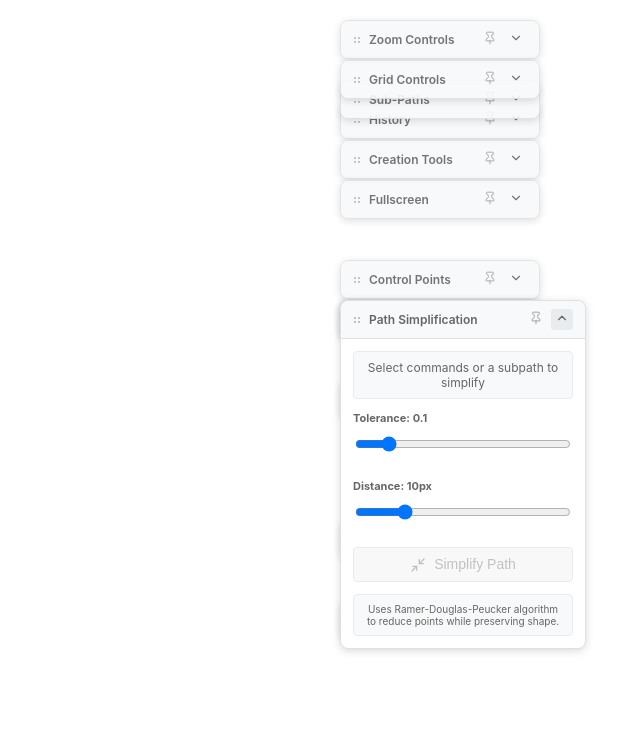
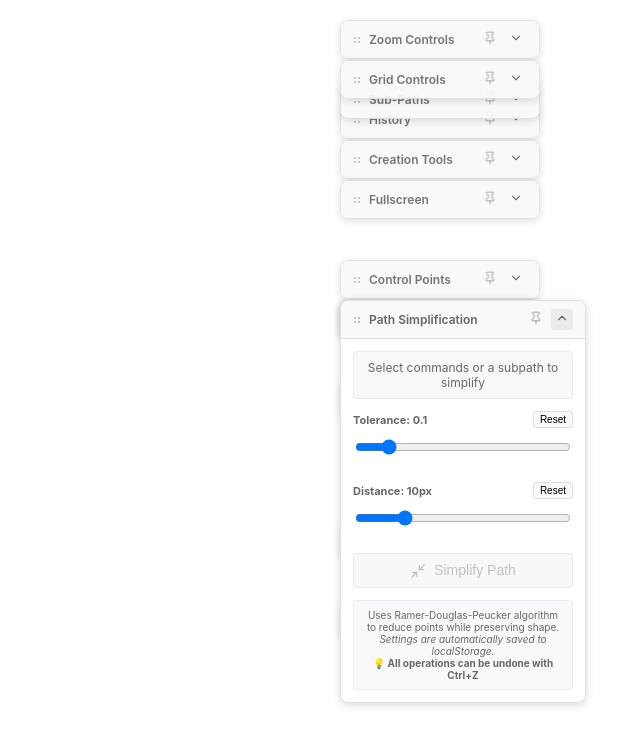
Before and after one commit to regalagram/sspe, a React (Vite) app: page / in a window 1280 px wide. Both pictures are taken after a click on the button 1162 px from the left and 319 px from the top of the page. Shown: the top 746 px of the page, without its empty margins (640-1280 px from the left). Built offline with nearby package versions, Linux system fonts and the light colour scheme; what path-data-parser would draw is missing.

Commit message:
feat: add localStorage persistence for tolerance and distance settings in path simplification and smoothing controls

```diff
--- a/src/plugins/path-simplification/PathSimplification.tsx
+++ b/src/plugins/path-simplification/PathSimplification.tsx
@@ -1,4 +1,4 @@
-import React, { useState } from 'react';
+import React, { useState, useEffect } from 'react';
 import { Plugin } from '../../core/PluginSystem';
 import { useEditorStore } from '../../store/editorStore';
 import { DraggablePanel } from '../../components/DraggablePanel';
@@ -10,17 +10,41 @@ import {
   generateSubpathString
 } from '../../utils/path-simplification-utils';
 
+// Custom hook for persistent state in localStorage
+const usePersistentState = <T,>(key: string, defaultValue: T): [T, (value: T) => void] => {
+  const [state, setState] = useState<T>(() => {
+    try {
+      const saved = localStorage.getItem(key);
+      return saved ? JSON.parse(saved) : defaultValue;
+    } catch {
+      return defaultValue;
+    }
+  });
+
+  const setPersistentState = (value: T) => {
+    setState(value);
+    try {
+      localStorage.setItem(key, JSON.stringify(value));
+    } catch (error) {
+      console.warn(`Failed to save ${key} to localStorage:`, error);
+    }
+  };
+
+  return [state, setPersistentState];
+};
+
 export const PathSimplificationControls: React.FC = () => {
   const {
     selection,
     paths,
     grid,
-    replaceSubPathCommands
+    replaceSubPathCommands,
+    pushToHistory
   } = useEditorStore();
 
-  // Tolerance settings for simplification
-  const [simplifyTolerance, setSimplifyTolerance] = useState(0.1);
-  const [simplifyDistance, setSimplifyDistance] = useState(10);
+  // Tolerance settings for simplification with localStorage persistence
+  const [simplifyTolerance, setSimplifyTolerance] = usePersistentState('pathSimplification.tolerance', 0.1);
+  const [simplifyDistance, setSimplifyDistance] = usePersistentState('pathSimplification.distance', 10);
 
   const { selectedCommands, selectedSubPaths } = selection;
 
@@ -60,6 +84,9 @@ export const PathSimplificationControls: React.FC = () => {
 
   const handleSimplify = () => {
     if (!canSimplify || !targetSubPath || !targetCommands || startIndex === undefined || endIndex === undefined) return;
+
+    // Save current state to history before making changes
+    pushToHistory();
 
     // CRITICAL: Commands are already sorted by path order (not selection order)
     // This guarantees that targetCommands[0] is the first command in the path sequence
@@ -190,9 +217,25 @@ export const PathSimplificationControls: React.FC = () => {
 
         {/* Tolerance Controls */}
         <div style={controlStyle}>
+          <div style={{ display: 'flex', justifyContent: 'space-between', alignItems: 'center' }}>
             <label style={labelStyle}>
               Tolerance: {simplifyTolerance}
             </label>
+            <button
+              onClick={() => setSimplifyTolerance(0.1)}
+              style={{
+                fontSize: '10px',
+                padding: '2px 6px',
+                border: '1px solid #ddd',
+                borderRadius: '3px',
+                background: '#f8f9fa',
+                cursor: 'pointer'
+              }}
+              title="Reset to default (0.1)"
+            >
+              Reset
+            </button>
+          </div>
           <input
             type="range"
             min="0.01"
@@ -205,9 +248,25 @@ export const PathSimplificationControls: React.FC = () => {
         </div>
 
         <div style={controlStyle}>
+          <div style={{ display: 'flex', justifyContent: 'space-between', alignItems: 'center' }}>
             <label style={labelStyle}>
               Distance: {simplifyDistance}px
             </label>
+            <button
+              onClick={() => setSimplifyDistance(10)}
+              style={{
+                fontSize: '10px',
+                padding: '2px 6px',
+                border: '1px solid #ddd',
+                borderRadius: '3px',
+                background: '#f8f9fa',
+                cursor: 'pointer'
+              }}
+              title="Reset to default (10px)"
+            >
+              Reset
+            </button>
+          </div>
           <input
             type="range"
             min="1"
@@ -223,7 +282,7 @@ export const PathSimplificationControls: React.FC = () => {
           onClick={handleSimplify}
           disabled={!canSimplify}
           style={buttonStyle}
-          title={canSimplify ? 'Simplify selected commands/subpath using Ramer-Douglas-Peucker algorithm' : 'Select 2+ commands in same subpath or one subpath'}
+          title={canSimplify ? 'Simplify selected commands/subpath using Ramer-Douglas-Peucker algorithm (Undoable with Ctrl+Z)' : 'Select 2+ commands in same subpath or one subpath'}
         >
           <Minimize2 size={16} style={{ marginRight: '8px', verticalAlign: 'middle' }} />
           Simplify Path
@@ -237,6 +296,10 @@ export const PathSimplificationControls: React.FC = () => {
 
         <div style={{ ...infoStyle, fontSize: '10px' }}>
           Uses Ramer-Douglas-Peucker algorithm to reduce points while preserving shape.
+          <br />
+          <em>Settings are automatically saved to localStorage.</em>
+          <br />
+          <strong>💡 All operations can be undone with Ctrl+Z</strong>
         </div>
       </div>
     </DraggablePanel>
--- a/src/plugins/path-smoothing/PathSmoothing.tsx
+++ b/src/plugins/path-smoothing/PathSmoothing.tsx
@@ -13,7 +13,8 @@ export const PathSmoothingControls: React.FC = () => {
     selection,
     paths,
     grid,
-    replaceSubPathCommands
+    replaceSubPathCommands,
+    pushToHistory
   } = useEditorStore();
 
   const { selectedCommands, selectedSubPaths } = selection;
@@ -54,6 +55,9 @@ export const PathSmoothingControls: React.FC = () => {
 
   const handleSmooth = () => {
     if (!canSmooth || !targetSubPath || !targetCommands || startIndex === undefined || endIndex === undefined) return;
+
+    // Save current state to history before making changes
+    pushToHistory();
 
     // CRITICAL: Commands are already sorted by path order (not selection order)
     // This guarantees that targetCommands[0] is the first command in the path sequence
@@ -145,7 +149,7 @@ export const PathSmoothingControls: React.FC = () => {
           onClick={handleSmooth}
           disabled={!canSmooth}
           style={buttonStyle}
-          title={canSmooth ? 'Apply smoothing to selected commands using getPointSmooth' : 'Select 2+ commands in same subpath'}
+          title={canSmooth ? 'Apply smoothing to selected commands using getPointSmooth (Undoable with Ctrl+Z)' : 'Select 2+ commands in same subpath'}
         >
           <Waves size={16} style={{ marginRight: '8px', verticalAlign: 'middle' }} />
           Apply Smoothing
@@ -159,6 +163,8 @@ export const PathSmoothingControls: React.FC = () => {
 
         <div style={{ ...infoStyle, fontSize: '11px' }}>
           Converts straight lines to smooth Bézier curves while preserving the overall shape.
+          <br />
+          <strong>💡 All operations can be undone with Ctrl+Z</strong>
         </div>
       </div>
     </DraggablePanel>
```
Lines whose indentation alone changed are shown as unchanged.
